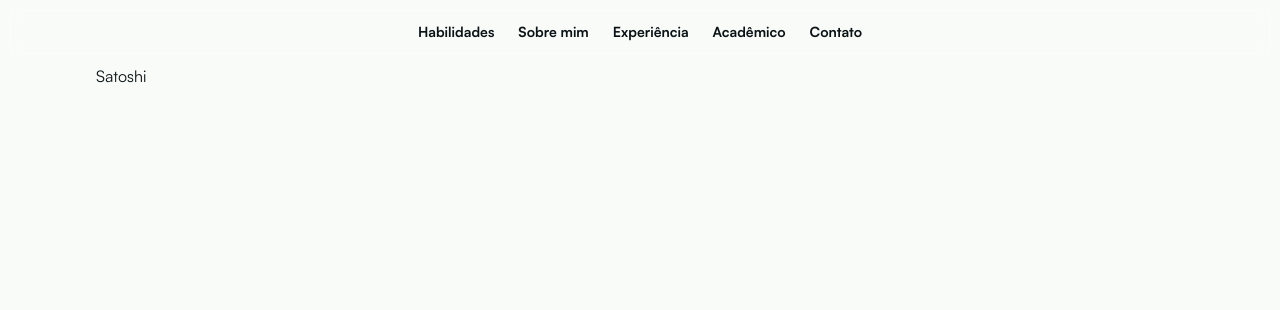
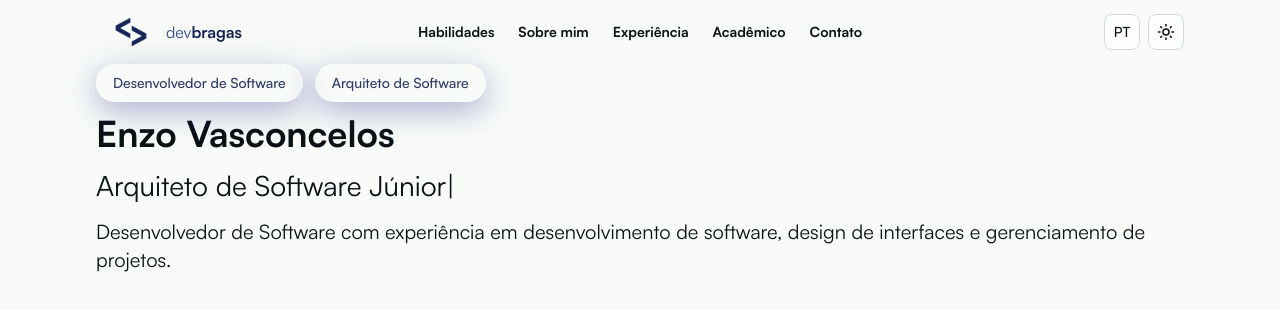
Before and after one commit to devbragas/portfolio-live, a Next.js app: page / in a window 1280 px wide. Shown: the top 310 px of the page. Built offline with nearby package versions, Linux system fonts and the light colour scheme.

Commit message:
feat: add logo and update header button selectors

```diff
--- a/package.json
+++ b/package.json
@@ -11,7 +11,8 @@
   "dependencies": {
     "next": "16.1.6",
     "react": "19.2.3",
-    "react-dom": "19.2.3"
+    "react-dom": "19.2.3",
+    "react-type-animation": "^3.2.0"
   },
   "devDependencies": {
     "@tailwindcss/postcss": "^4",
--- a/src/app/globals.css
+++ b/src/app/globals.css
@@ -3,6 +3,8 @@
 :root {
   --background: #f8fbf8;
   --main-text: #0b1215;
+  --secondary-text: #162456;
+  --tertiary-text: #2E4A8A;
 }
 
 @theme inline {
--- a/src/app/layout.tsx
+++ b/src/app/layout.tsx
@@ -5,8 +5,8 @@ import { Container } from "../components/ui/container";
 import { Header } from "../components/ui/header";
 
 export const metadata: Metadata = {
-  title: "Enzo Vasconcelos | Portfólio",
-  description: "Portfólio pessoal Enzo Vasconcelos",
+  title: "Enzo Braga | Portfólio",
+  description: "Portfólio pessoal Enzo Vasconcelos Braga",
 };
 
 export default function RootLayout({
--- a/src/app/page.tsx
+++ b/src/app/page.tsx
@@ -1,9 +1,42 @@
+"use client";
 import Image from "next/image";
+import { TypeAnimation } from "react-type-animation";
 
 export default function Home() {
   return (
-    <div>
-      <h1>Satoshi</h1>
-    </div>
+    <>
+      <section className="flex flex-col gap-3">
+        <div className="flex gap-3">
+          <div className=" inline-flex items-center px-4 py-2 bg-linear-to-br from-white/20 via-white/10 to-white/5 backdrop-blur-xl rounded-full text-sm font-medium text-blue-950/90 border border-white/30 shadow-[0_8px_32px_0_rgba(31,38,135,0.37)] hover:shadow-[0_8px_32px_0_rgba(31,38,135,0.5)] hover:border-white/40 transition-all duration-300 hover:scale-105">
+            Desenvolvedor de Software
+          </div>
+          <div className="inline-flex items-center px-4 py-2 bg-linear-to-br from-white/20 via-white/10 to-white/5 backdrop-blur-xl rounded-full text-sm font-medium text-blue-950/90 border border-white/30 shadow-[0_8px_32px_0_rgba(31,38,135,0.37)] hover:shadow-[0_8px_32px_0_rgba(31,38,135,0.5)] hover:border-white/40 transition-all duration-300 hover:scale-105">
+            Arquiteto de Software
+          </div>
+        </div>
+
+        <h1 className="font-bold text-4xl">Enzo Vasconcelos</h1>
+        <div className="text-sm">
+          <TypeAnimation
+            sequence={[
+              "Desenvolvedor Fullstack Júnior",
+              1000,
+              "Arquiteto de Software Júnior",
+              1000,
+              "Engenheiro de Software",
+              1000,
+            ]}
+            wrapper="span"
+            speed={50}
+            style={{ fontSize: "2em", display: "inline-block" }}
+            repeat={Infinity}
+          />
+        </div>
+        <p className="text-xl">
+          Desenvolvedor de Software com experiência em desenvolvimento de
+          software, design de interfaces e gerenciamento de projetos.
+        </p>
+      </section>
+    </>
   );
 }
--- a/src/components/ui/header.tsx
+++ b/src/components/ui/header.tsx
@@ -1,4 +1,6 @@
+import Image from "next/image";
 import Link from "next/link";
+import { Container } from "./container";
 
 const navLink = `
   relative text-sm font-semibold
@@ -17,10 +19,24 @@ export function Header() {
       className="
       fixed top-0 left-0 right-0 z-50
       h-16
-  flex justify-center items-center gap-6
+      flex items-center
       bg-transparent backdrop-blur-sm
       "
     >
+      <Container className="relative flex items-center">
+        <div className="flex items-center">
+          <Image
+            src="/logo.png"
+            width={70}
+            height={70}
+            alt="Enzo Braga Dev Logo"
+          />
+          <p>
+            <span className="text-(--tertiary-text)">dev</span>
+            <span className="font-bold text-(--secondary-text)">bragas</span>
+          </p>
+        </div>
+        <nav className="absolute left-1/2 -translate-x-1/2 flex items-center gap-6">
           <Link className={navLink} href="#skills">
             Habilidades
           </Link>
@@ -36,6 +52,42 @@ export function Header() {
           <Link className={navLink} href="#contact">
             Contato
           </Link>
+        </nav>
+        <div className="ml-auto flex items-center gap-2">
+          <button
+            className="flex items-center justify-center w-9 h-9 rounded-lg border border-gray-300 bg-white/80 hover:bg-gray-100 transition-all duration-200 text-sm font-medium"
+            type="button"
+          >
+            PT
+          </button>
+          <button
+            className="flex items-center justify-center w-9 h-9 rounded-lg border border-gray-300 bg-white/80 hover:bg-gray-100 transition-all duration-200"
+            type="button"
+          >
+            <svg
+              xmlns="http://www.w3.org/2000/svg"
+              width="18"
+              height="18"
+              viewBox="0 0 24 24"
+              fill="none"
+              stroke="currentColor"
+              strokeWidth="2"
+              strokeLinecap="round"
+              strokeLinejoin="round"
+            >
+              <circle cx="12" cy="12" r="4" />
+              <path d="M12 2v2" />
+              <path d="M12 20v2" />
+              <path d="m4.93 4.93 1.41 1.41" />
+              <path d="m17.66 17.66 1.41 1.41" />
+              <path d="M2 12h2" />
+              <path d="M20 12h2" />
+              <path d="m6.34 17.66-1.41 1.41" />
+              <path d="m19.07 4.93-1.41 1.41" />
+            </svg>
+          </button>
+        </div>
+      </Container>
     </header>
   );
 }
```
Also changed, not shown: public/logo.png (added), 1 other file (tests, documents, lock files or other folders). Lines whose indentation alone changed are shown as unchanged.
